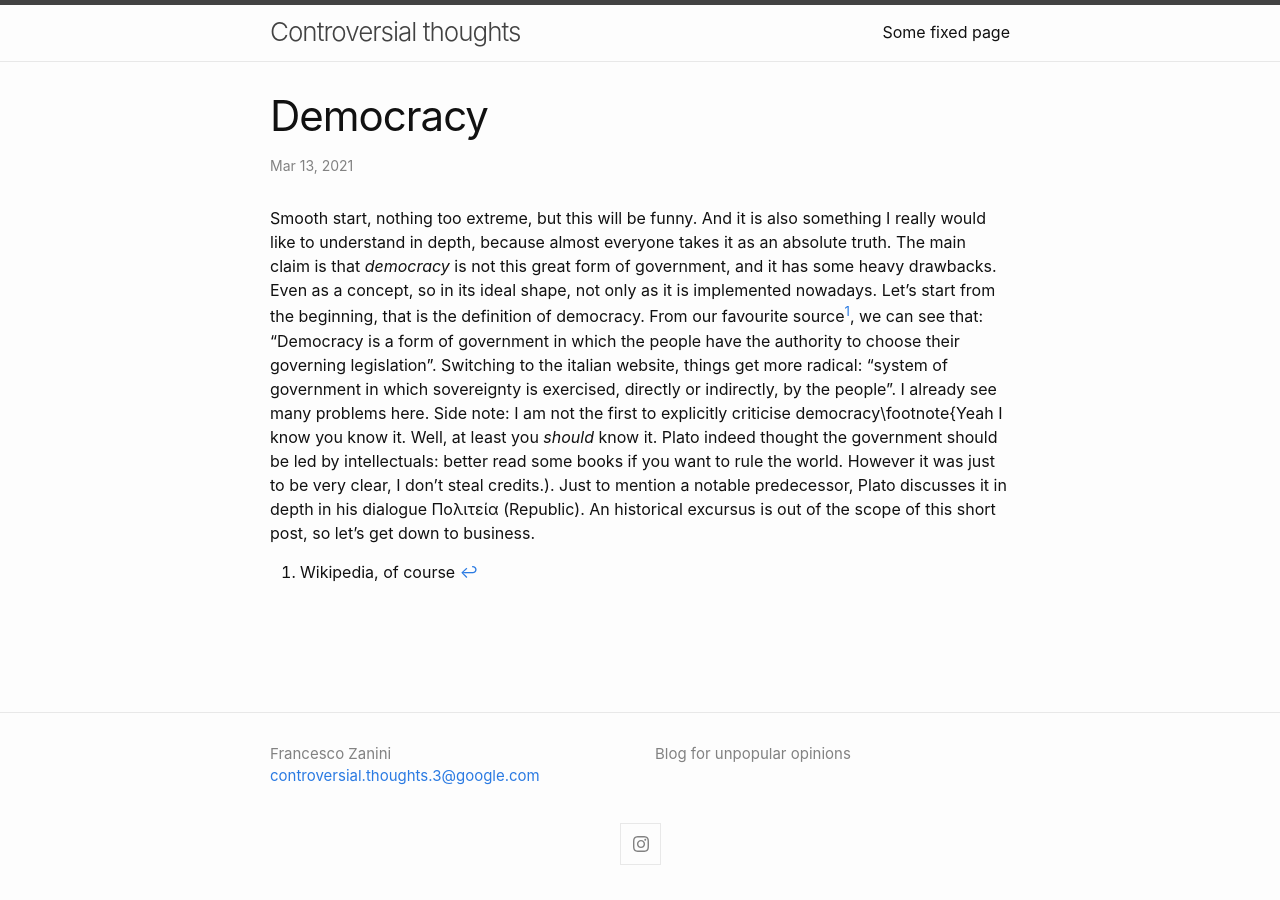
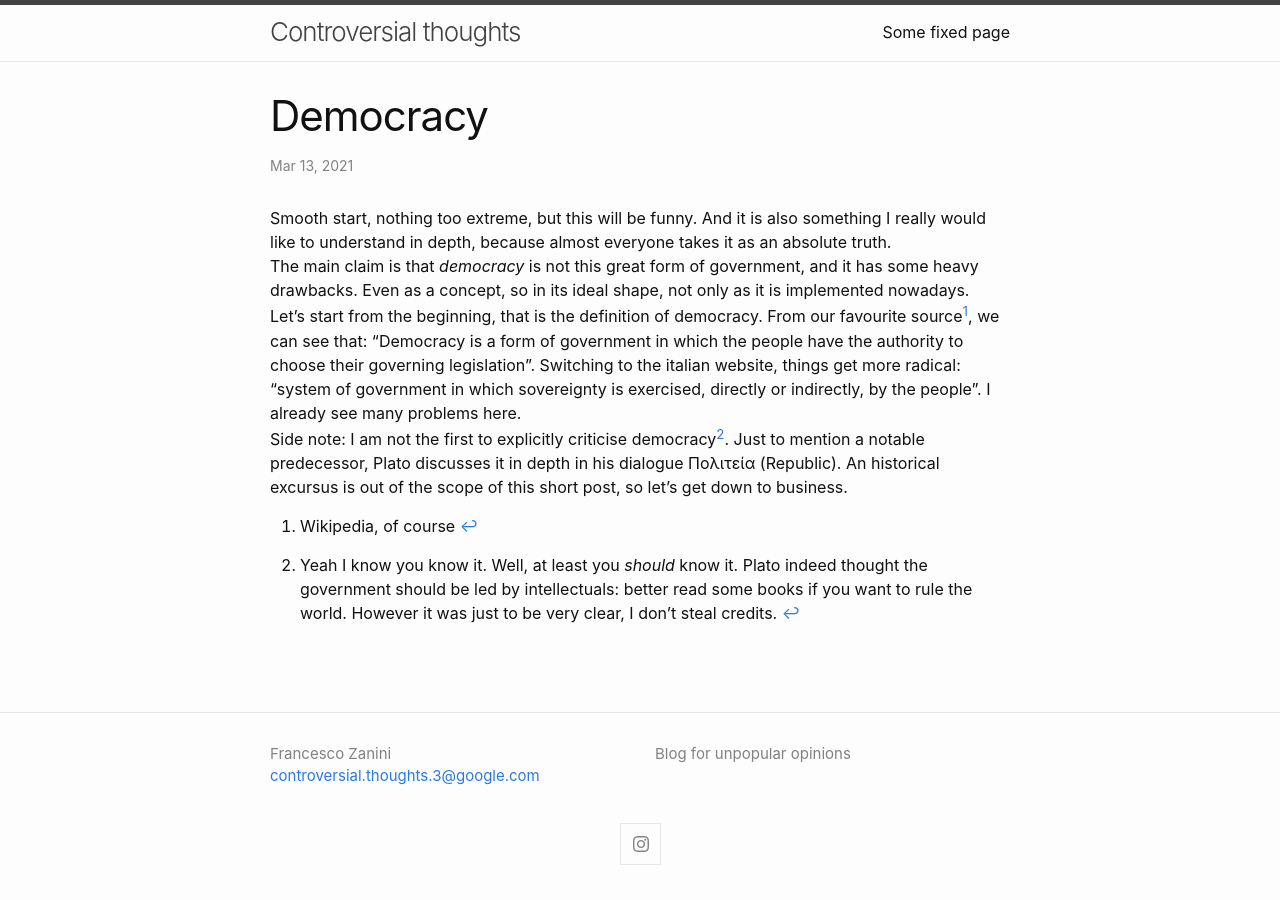
Before and after one commit to ControversialThoughts/blog, a Jekyll site: the page built from _posts/2021-03-13-Democracy.md, in a window 1280 px wide. Built offline with Jekyll 4.4.1, drawn with Linux system fonts in a browser that asks for light colours; comment, search, counter and statistics services are not loaded.

Commit message:
Update 2021-03-13-Democracy.md
It worked. Getting better at it...

```diff
--- a/_posts/2021-03-13-Democracy.md
+++ b/_posts/2021-03-13-Democracy.md
@@ -2,9 +2,10 @@
 layout: post
 ---
 
-Smooth start, nothing too extreme, but this will be funny. And it is also something I really would like to understand in depth, because almost everyone takes it as an absolute truth.
-The main claim is that _democracy_ is not this great form of government, and it has some heavy drawbacks. Even as a concept, so in its ideal shape, not only as it is implemented nowadays.
-Let's start from the beginning, that is the definition of democracy. From our favourite source[^1], we can see that: "Democracy is a form of government in which the people have the authority to choose their governing legislation". Switching to the italian website, things get more radical: "system of government in which sovereignty is exercised, directly or indirectly, by the people". I already see many problems here.
-Side note: I am not the first to explicitly criticise democracy\footnote{Yeah I know you know it. Well, at least you _should_ know it. Plato indeed thought the government should be led by intellectuals: better read some books if you want to rule the world. However it was just to be very clear, I don't steal credits.). Just to mention a notable predecessor, Plato discusses it in depth in his dialogue Πολιτεία (Republic). An historical excursus is out of the scope of this short post, so let's get down to business.
+Smooth start, nothing too extreme, but this will be funny. And it is also something I really would like to understand in depth, because almost everyone takes it as an absolute truth. \
+The main claim is that _democracy_ is not this great form of government, and it has some heavy drawbacks. Even as a concept, so in its ideal shape, not only as it is implemented nowadays. \
+Let's start from the beginning, that is the definition of democracy. From our favourite source[^1], we can see that: "Democracy is a form of government in which the people have the authority to choose their governing legislation". Switching to the italian website, things get more radical: "system of government in which sovereignty is exercised, directly or indirectly, by the people". I already see many problems here. \
+Side note: I am not the first to explicitly criticise democracy[^2]. Just to mention a notable predecessor, Plato discusses it in depth in his dialogue Πολιτεία (Republic). An historical excursus is out of the scope of this short post, so let's get down to business.
 
 [^1]: Wikipedia, of course
+[^2]: Yeah I know you know it. Well, at least you _should_ know it. Plato indeed thought the government should be led by intellectuals: better read some books if you want to rule the world. However it was just to be very clear, I don't steal credits.
```
